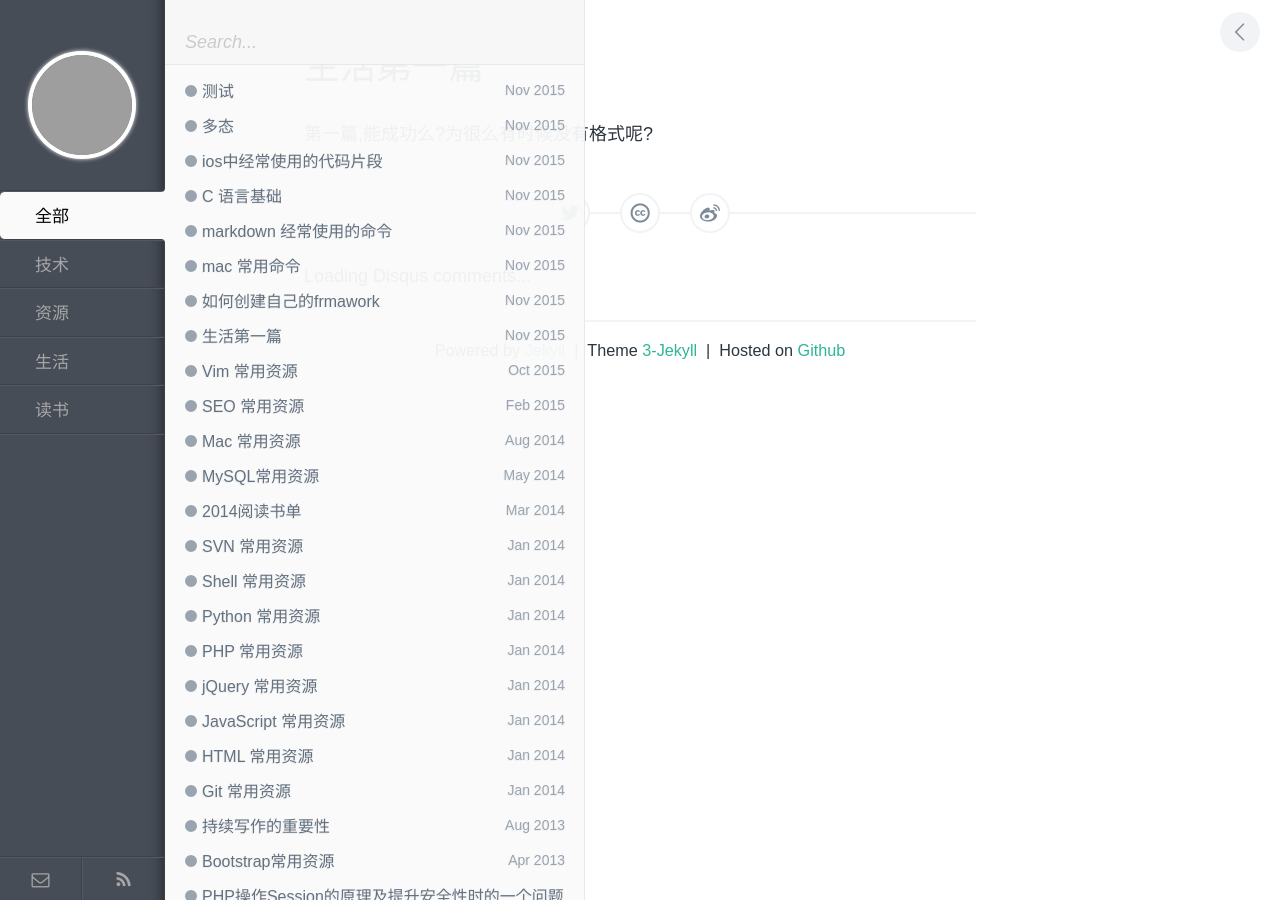
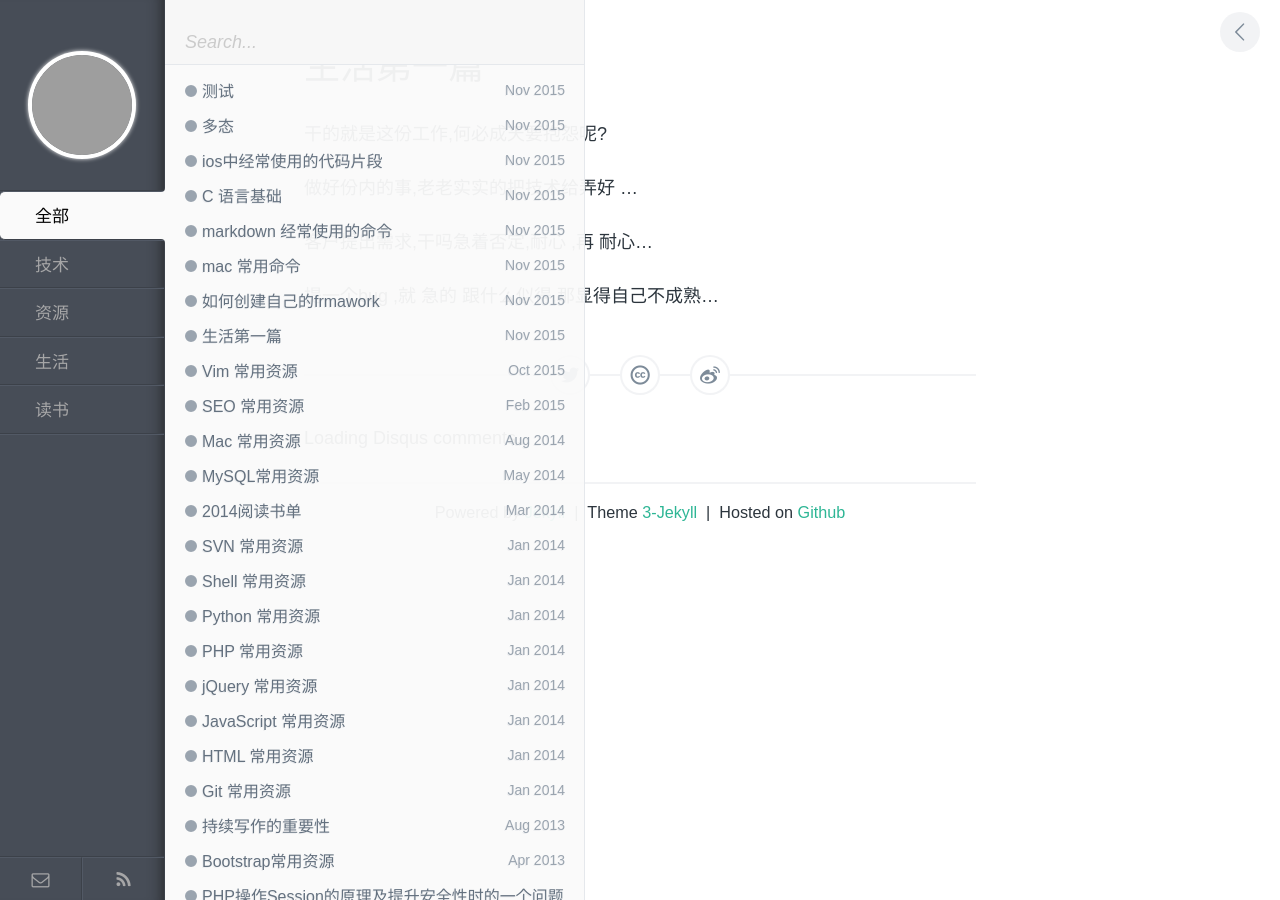
Before and after one commit to lanacon/lanacon.github.io, a Jekyll site: the page built from _posts/life/2015-11-01-生活.md, in a window 1280 px wide. Built offline with Jekyll 4.4.1, drawn with Linux system fonts in a browser that asks for light colours; comment, search, counter and statistics services are not loaded; grey boxes are pictures that could not be loaded.

Commit message:
提交
提交

```diff
--- a/_posts/life/2015-11-01-生活.md
+++ b/_posts/life/2015-11-01-生活.md
@@ -6,4 +6,11 @@ tags: 文章
 keywords: 写作,writing
 ---
 
-第一篇,能成功么?为很么有时候没有格式呢?
+
+干的就是这份工作,何必成天要抱怨呢?
+
+做好份内的事,老老实实的把技术给弄好 ...
+
+客户提出需求,干吗急着否定,耐心 ,再  耐心...
+
+提一个bug ,就 急的 跟什么似得,那显得自己不成熟...
```
Also changed, not shown: _posts/tech/2015-11-02-utils-part-coding.md (+40 -0 lines), _posts/tech/Untitled.md (added, +41 -0 lines).
